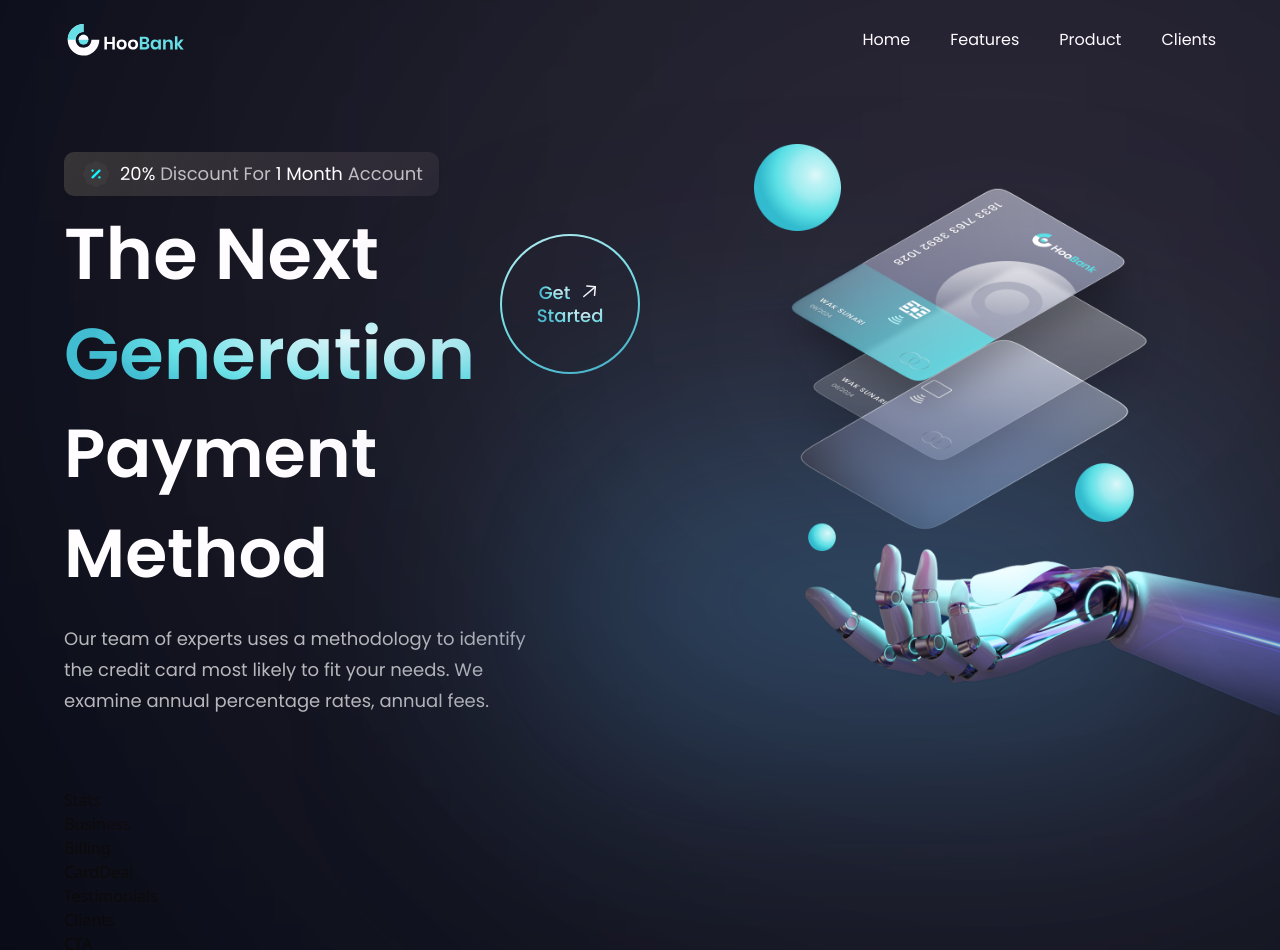
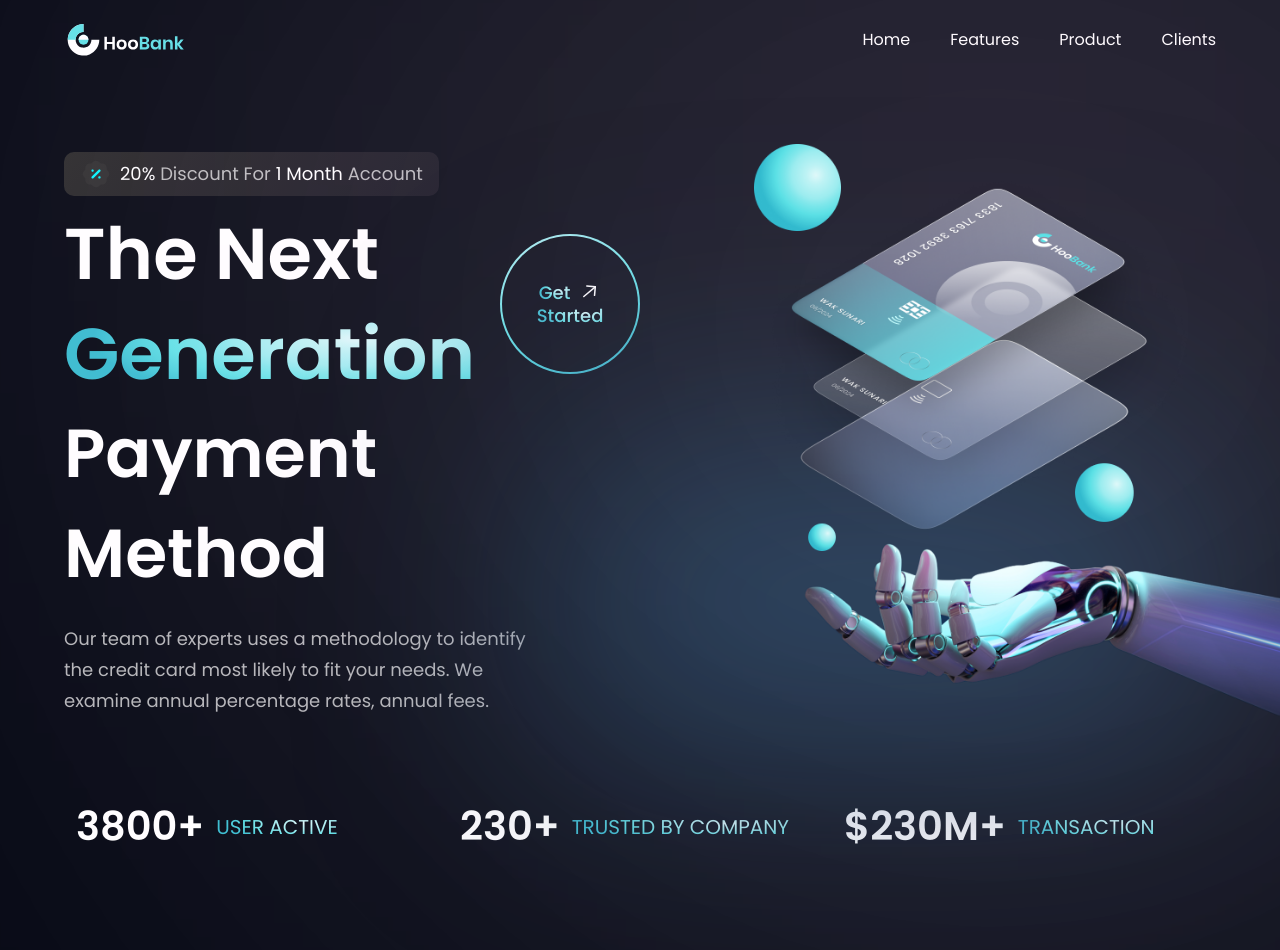
Before and after one commit to bradleyshazima/reactBankApp, a React (Vite) app: page / in a window 1280 px wide. Shown: the top 950 px of the page. Built offline with nearby package versions, Linux system fonts and the light colour scheme.

Commit message:
Completed the stats section

```diff
--- a/src/components/Stats.jsx
+++ b/src/components/Stats.jsx
@@ -1,9 +1,18 @@
 import React from 'react'
 
-const Stats = () => {
-  return (
-    <div>Stats</div>
-  )
-}
+import { stats } from '../constants'
+import styles from '../style'
+
+const Stats = () => (
+  <section className={`${styles.flexCenter} flex-row flex-wrap sm:mb-20 mb-6`}>
+    {stats.map((stat) => (
+      <div key={stat.id} className={`flex-1 flex justify-start items-center flex-row m-3`}>
+        <h4 className='font-poppins font-semibold xs:text-[40px] text-[30px] xs:leading-[53px] leading-[43px] text-white'>{stat.value}</h4>
+        <p className='font-poppins font-normal xs:text-[20px] text-[15px] xs:leading-[26px] leading-[21px] text-gradient uppercase ml-3'>{stat.title}</p>
+      </div>
+    ))}
+  </section>
+)
+
 
 export default Stats
```
